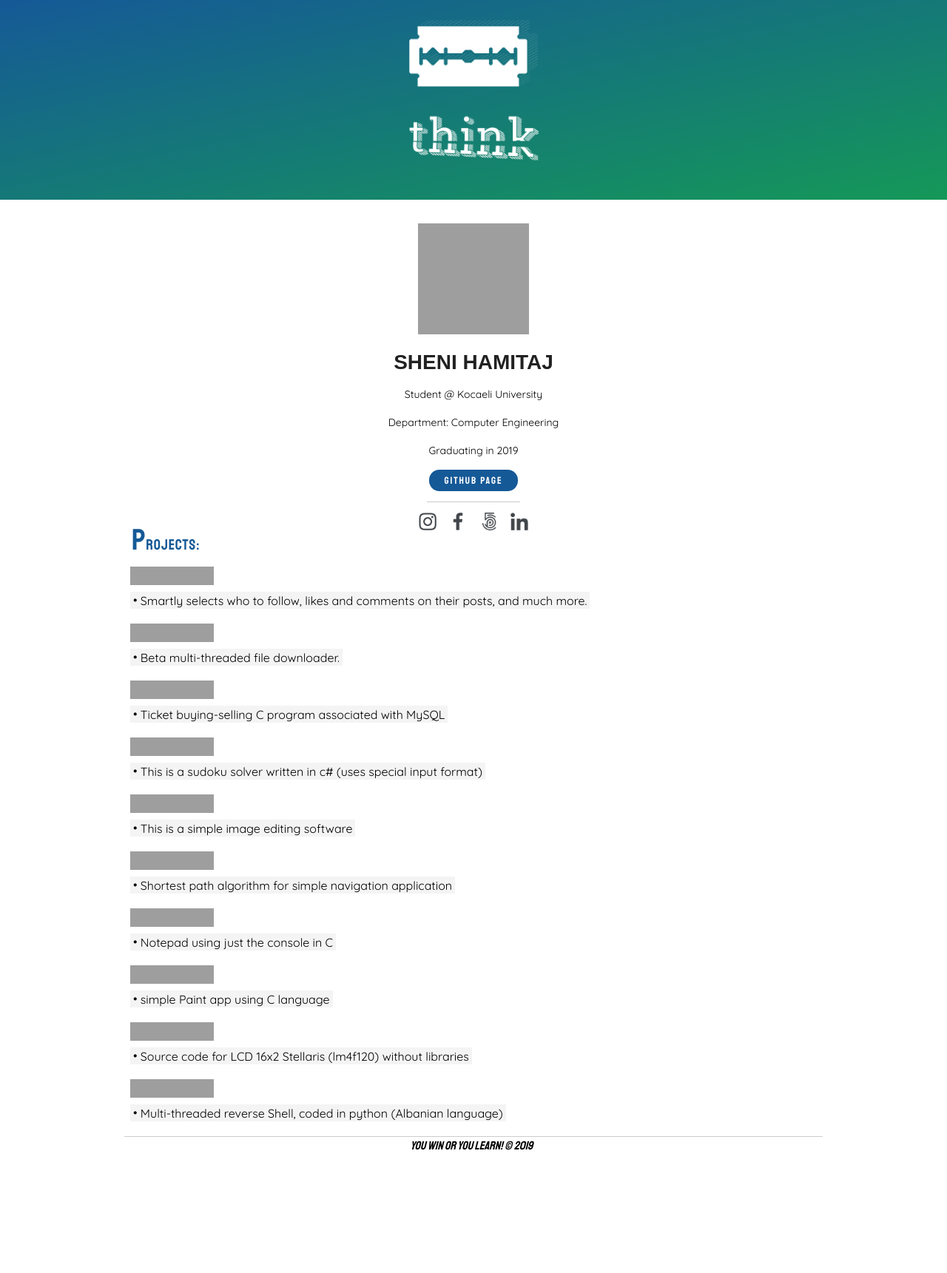
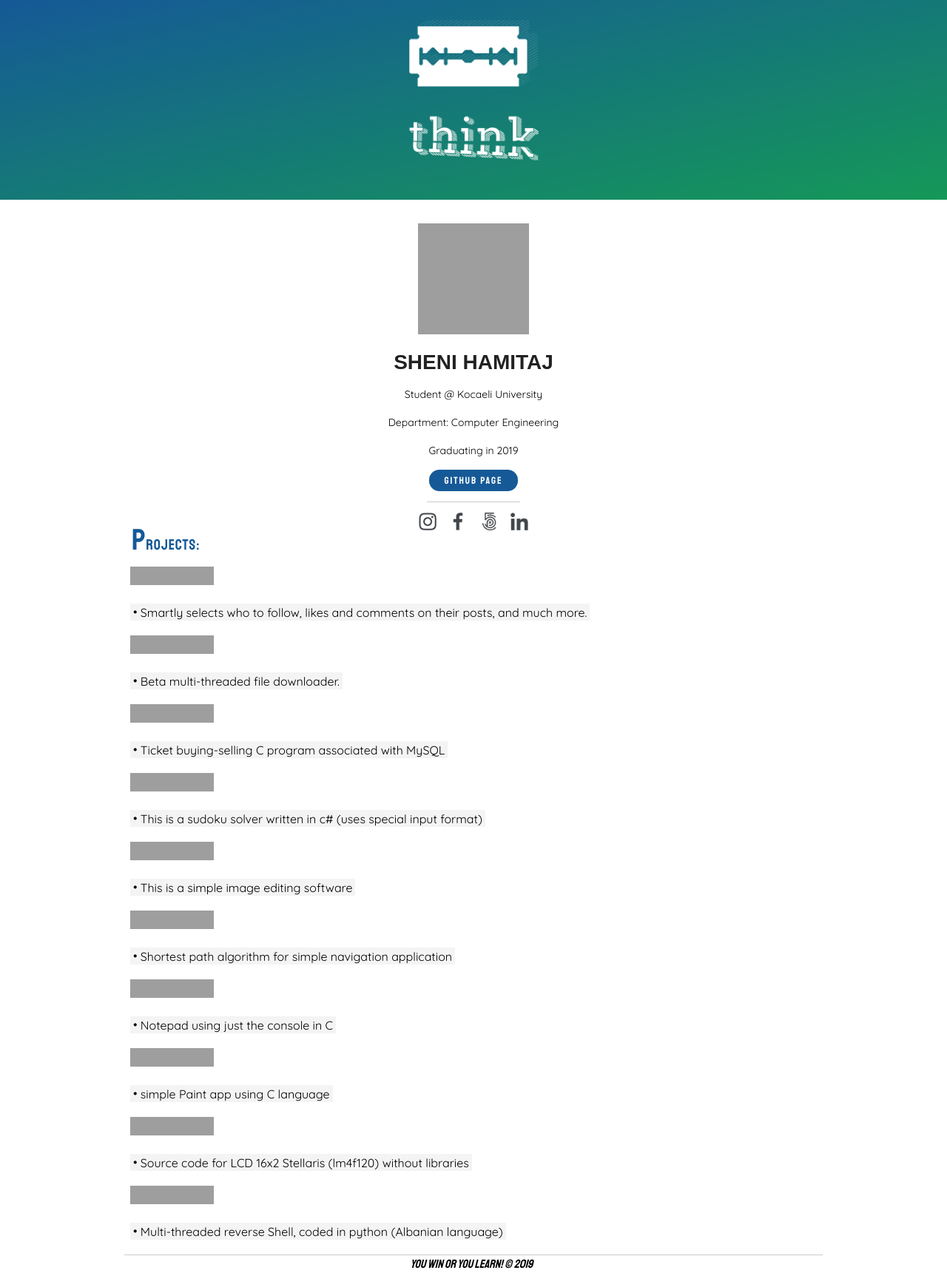
Before and after one commit to jajosheni/jajosheni.github.io, a Jekyll site: the page built from README.md, in a window 1280 px wide. Shown: the whole page at 74% size. Built offline with Jekyll 4.4.1, drawn with Linux system fonts in a browser that asks for light colours; our own code applies the rules of GitHub Pages for plain Markdown files; before the commit the page ends 1561 px from its top, so only the background shows below that; grey boxes are pictures that could not be loaded.

Commit message:
struggle

```diff
--- a/_layouts/default.html
+++ b/_layouts/default.html
@@ -54,56 +54,56 @@
 
     <div class="projects-list">
         <p><a href="https://jajosheni.github.io/instaBot"><img
-                src="https://img.shields.io/badge/python-instaBot-green.svg" alt="instaBot"></a>
+                src="https://img.shields.io/badge/python-instaBot-green.svg" alt="instaBot">
             <br>
-            <span class="add-shadow">Smartly selects who to follow, likes and comments on their posts, and much more.</span>
+            <span class="add-shadow">Smartly selects who to follow, likes and comments on their posts, and much more.</span></a>
         </p>
         <p><a href="https://jajosheni.github.io/quickTurtle/"><img
-                src="https://img.shields.io/badge/quick-Turtle-brightgreen.svg" alt="Downloader"></a>
+                src="https://img.shields.io/badge/quick-Turtle-brightgreen.svg" alt="Downloader">
             <br>
-            <span class="add-shadow">Beta multi-threaded file downloader.</span>
+            <span class="add-shadow">Beta multi-threaded file downloader.</span></a>
         </p>
         <p><a href="https://github.com/jajosheni/airlinesMySQL" target="_blank"><img
                 src="https://img.shields.io/badge/airline-ticketSale-ff69b4.svg"
-                alt="Airline Ticket Sales Software"></a>
+                alt="Airline Ticket Sales Software">
             <br>
-            <span class="add-shadow">Ticket buying-selling C program associated with MySQL</span>
+            <span class="add-shadow">Ticket buying-selling C program associated with MySQL</span></a>
         </p>
         <p><a href="https://github.com/jajosheni/Sudoku-Solver" target="_blank"><img
-                src="https://img.shields.io/badge/sudoku-solver-lightgrey.svg" alt="Solve sudoku"></a>
+                src="https://img.shields.io/badge/sudoku-solver-lightgrey.svg" alt="Solve sudoku">
             <br>
-            <span class="add-shadow">This is a sudoku solver written in c# (uses special input format)</span>
+            <span class="add-shadow">This is a sudoku solver written in c# (uses special input format)</span></a>
         </p>
         <p><a href="https://github.com/jajosheni/miniPhotoshop" target="_blank"><img
-                src="https://img.shields.io/badge/mini-Photoshop-blue.svg" alt="Image Editor"></a>
+                src="https://img.shields.io/badge/mini-Photoshop-blue.svg" alt="Image Editor">
             <br>
-            <span class="add-shadow">This is a simple image editing software</span>
+            <span class="add-shadow">This is a simple image editing software</span></a>
         </p>
         <p><a href="https://github.com/jajosheni/dijkstraNavigation" target="_blank"><img
-                src="https://img.shields.io/badge/short-Path-3D5CCD.svg" alt="shortest path finder"></a>
+                src="https://img.shields.io/badge/short-Path-3D5CCD.svg" alt="shortest path finder">
             <br>
-            <span class="add-shadow">Shortest path algorithm for simple navigation application</span>
+            <span class="add-shadow">Shortest path algorithm for simple navigation application</span></a>
         </p>
         <p><a href="https://github.com/jajosheni/simpleNotepad" target="_blank"><img
-                src="https://img.shields.io/badge/simple-Notepad-36C136.svg" alt="simple C Notepad"></a>
+                src="https://img.shields.io/badge/simple-Notepad-36C136.svg" alt="simple C Notepad">
             <br>
-            <span class="add-shadow">Notepad using just the console in C</span>
+            <span class="add-shadow">Notepad using just the console in C</span></a>
         </p>
         <p><a href="https://github.com/jajosheni/simplePaint" target="_blank"><img
-                src="https://img.shields.io/badge/simple-Paint-36EE36.svg" alt="simple C Paint"></a>
+                src="https://img.shields.io/badge/simple-Paint-36EE36.svg" alt="simple C Paint">
             <br>
-            <span class="add-shadow">simple Paint app using C language</span>
+            <span class="add-shadow">simple Paint app using C language</span></a>
         </p>
         <p><a href="https://github.com/jajosheni/stellarisLCD16x2" target="_blank"><img
-                src="https://img.shields.io/badge/LCD16x2-Stellaris-yellowgreen.svg" alt="stellaris LCD16x2"></a>
+                src="https://img.shields.io/badge/LCD16x2-Stellaris-yellowgreen.svg" alt="stellaris LCD16x2">
             <br>
-            <span class="add-shadow">Source code for LCD 16x2 Stellaris (lm4f120) without libraries</span>
+            <span class="add-shadow">Source code for LCD 16x2 Stellaris (lm4f120) without libraries</span></a>
         </p>
         <p><a href="https://github.com/jajosheni/Breshka" target="_blank"><img
                 src="https://img.shields.io/badge/Breshka-reverseshell-yellowgreen.svg"
-                alt="Multi-threaded reverse shell"></a>
+                alt="Multi-threaded reverse shell">
             <br>
-            <span class="add-shadow">Multi-threaded reverse Shell, coded in python (Albanian language)</span>
+            <span class="add-shadow">Multi-threaded reverse Shell, coded in python (Albanian language)</span></a>
         </p>
     </div>
     <footer class="site-footer">
--- a/assets/css/style.css
+++ b/assets/css/style.css
@@ -19,6 +19,29 @@
 .header-container{
     height: 100%;
     width: 100%;
+}
+
+a{
+    text-decoration: none;
+}
+
+a:link {
+    color: black;
+}
+
+/* visited link */
+a:visited {
+    color: black;
+}
+
+/* mouse over link */
+a:hover {
+    color: #159858;
+}
+
+/* selected link */
+a:active {
+    color: #155997;
 }
 
 .main-content{
@@ -45,6 +68,7 @@
 }
 
 .gitbutton{
+    display: block;
     max-width: 100%;
     margin: auto;
     width: 9.0em;
@@ -137,6 +161,7 @@
 }
 
 .projects-list img{
+    display: block;
     max-width: 100%;
     height: 1.5em;
     width: auto;
```
